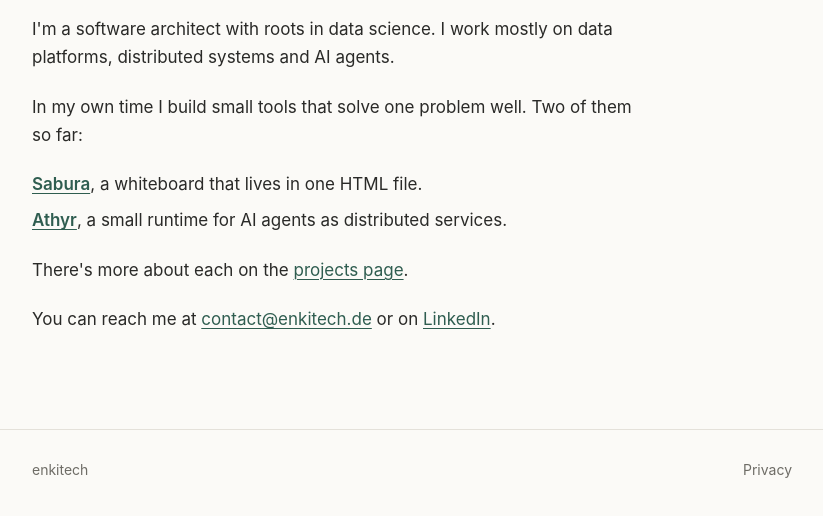
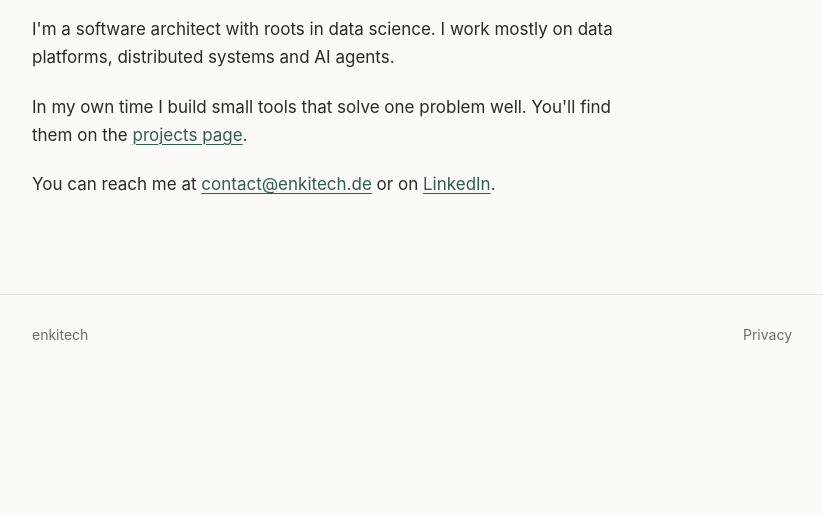
Before and after one commit to kasfreedom/enkitech.de, a plain HTML site: page index.html in a window 1280 px wide. Shown: the part 244-760 px from the top of the page, without its empty margins (228-1051 px from the left). Drawn offline with Linux system fonts and the light colour scheme.

Commit message:
Home: about me only; projects listed only on the Projects page
Home and Projects both listed Sabura and Athyr, so the two pages read
as the same listing. Home now points to the Projects page instead.

Co-Authored-By: Claude Opus 5.5 <noreply@anthropic.com>

```diff
--- a/assets/site.css
+++ b/assets/site.css
@@ -112,11 +112,6 @@ a:hover { text-decoration-thickness: 2px; }
 .page .lede { color: var(--muted); }
 .page address { font-style: normal; }
 
-/* Home: the projects as a short list inside the text */
-.work { list-style: none; padding: 0; }
-.work li + li { margin-top: 0.5em; }
-.work a { font-weight: 600; }
-
 /* Projects page: the links under each project */
 .project-links { display: flex; flex-wrap: wrap; gap: 4px 24px; }
 
--- a/index.html
+++ b/index.html
@@ -25,12 +25,7 @@
   <main id="main" class="wrap page">
     <h1>Hello, I'm Kassem.</h1>
     <p>I'm a software architect with roots in data science. I work mostly on data platforms, distributed systems and AI agents.</p>
-    <p>In my own time I build small tools that solve one problem well. Two of them so far:</p>
-    <ul class="work">
-      <li><a href="https://sabura.enkitech.de/">Sabura</a>, a whiteboard that lives in one HTML file.</li>
-      <li><a href="https://athyr.enkitech.de/">Athyr</a>, a small runtime for AI agents as distributed services.</li>
-    </ul>
-    <p>There's more about each on the <a href="projects/">projects page</a>.</p>
+    <p>In my own time I build small tools that solve one problem well. You'll find them on the <a href="projects/">projects page</a>.</p>
     <p id="contact">You can reach me at <a href="mailto:contact@enkitech.de">contact@enkitech.de</a> or on <a href="https://www.linkedin.com/in/kasfreedom">LinkedIn</a>.</p>
   </main>
 
```
Also changed, not shown: 1 other file.
